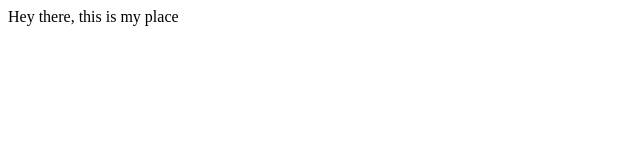
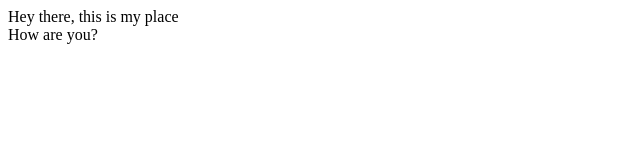
Before and after one commit to EshaHudda/NewLocalRepo, a plain HTML site: page Index.html in a window 1280 px wide. Shown: the full height of the page, 0-640 px from the left. Drawn offline with Linux system fonts and the light colour scheme.

Commit message:
Add a new Line

```diff
--- a/Index.html
+++ b/Index.html
@@ -1,3 +1,6 @@
 <p>Hey there, this is my place
+    <br>
+How are you?
+
 
 </p>
```
